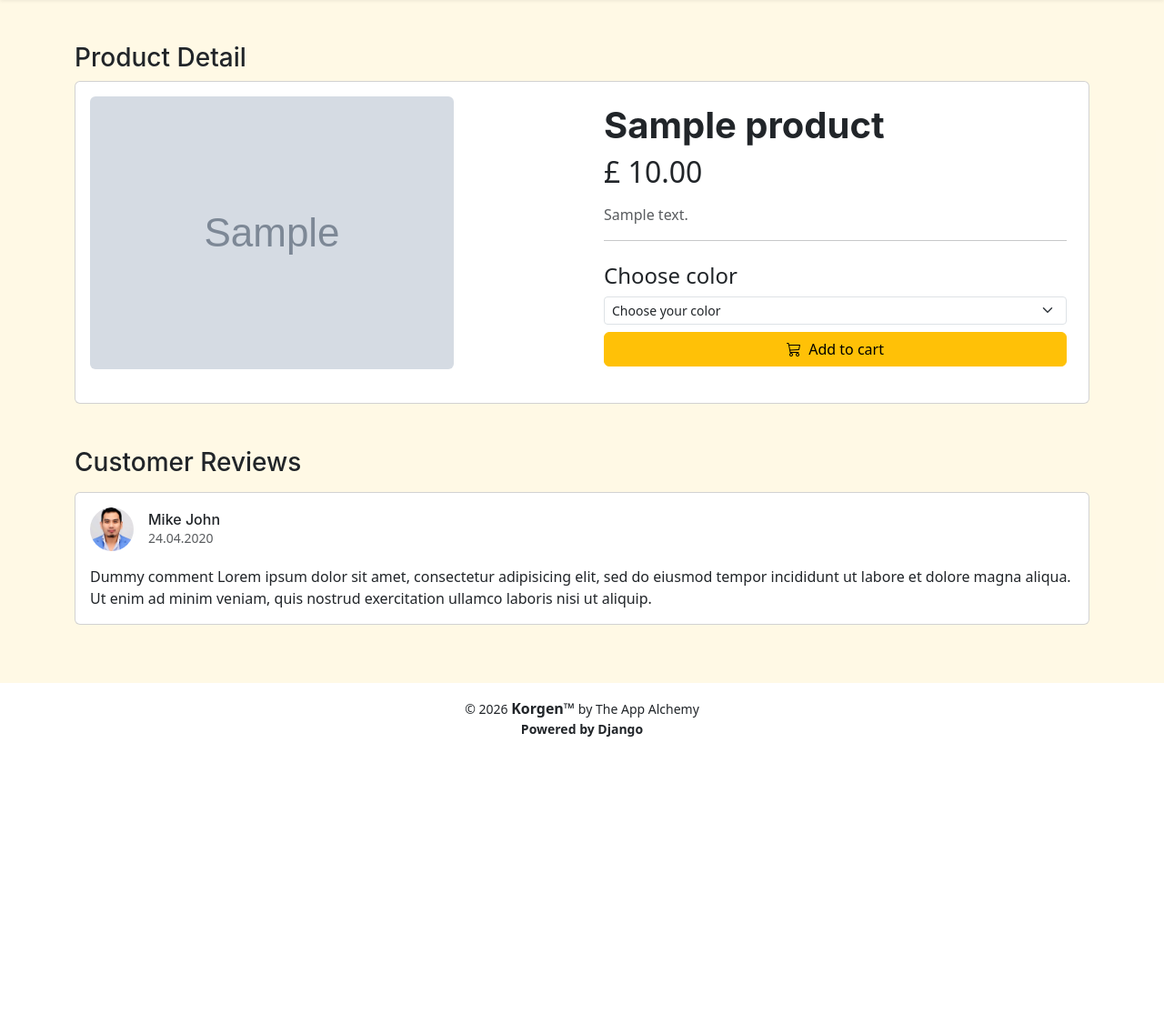
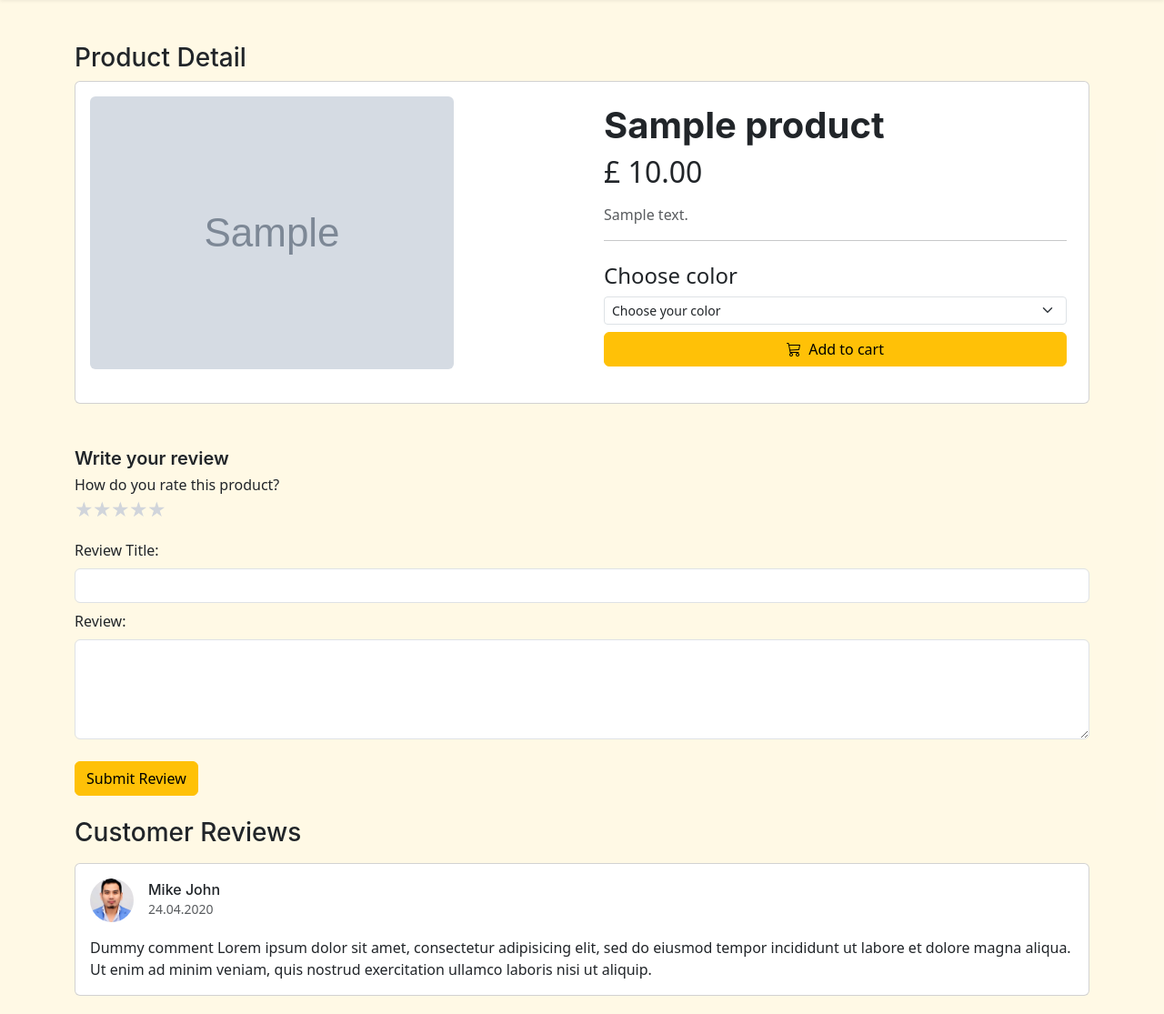
Before and after one commit to disaac318/Korgen-eCommerce-MSP4, a Django app: a page that uses templates/base.html in a window 1280 px wide. Shown: the part 112-1227 px from the top of the page at 91% size. Before the commit the page ends 922 px from the top, so only its background shows below. Run offline with Django 5.2, Linux system fonts and the light colour scheme; tables that the repository leaves empty hold one stand-in row (values such as "Sample post"); grey boxes marked "Sample" are stand-in pictures; some libraries are stand-ins or nearby versions.

Commit message:
established rate and review system

```diff
--- a/korgen_eCom/static/css/style.css
+++ b/korgen_eCom/static/css/style.css
@@ -174,7 +174,54 @@ textarea.form-control::placeholder {
     }
 }
 
+/* rating */
 
-/* .text-emphasis {
-     color: var(--bs-emphasis-color);
-} */
+.rate > input {
+    display: none;
+}
+
+.rate {
+    display: inline-block;
+    border: 0;
+    font-size: 1.25rem;
+    line-height: 1;
+}
+
+.rate > label {
+    float: right;
+    color: #d1d5db;
+    cursor: pointer;
+    display: block;
+    height: 1em;
+    line-height: 1em;
+    overflow: hidden;
+    position: relative;
+    white-space: nowrap;
+    width: 1em;
+}
+
+.rate > label:before {
+    display: block;
+    content: "\2605";
+    margin: 0;
+    width: 1em;
+}
+
+/* half star */
+.rate > label.half {
+    margin-right: -0.5em;
+    width: 0.5em;
+    z-index: 2;
+}
+
+
+/* click and hover */
+.rate > input:checked ~ label,
+.rate > label:hover,
+.rate > label:hover ~ label,
+.rate > input:checked + label:hover,
+.rate > input:checked + label:hover ~ label,
+.rate > input:checked ~ label:hover,
+.rate > input:checked ~ label:hover ~ label {
+    color: #ffb503;
+}
--- a/store/templates/store/product_detail.html
+++ b/store/templates/store/product_detail.html
@@ -87,53 +87,14 @@
                                                   disabled
                                                   selected>Choose your color</option>
                                              {% for color in color_variations %}
-                                             <option value="{{ color.variation_value | lower }}">{{ color.variation_value | capfirst }}</option>
+                                             <option value="{{ color.variation_value|lower }}">{{ color.variation_value|capfirst }}</option>
                                              {% endfor %}
 
                                         </select>
                                         {% endif %}
 
 
-                                        <!-- Color -->
-                                        <!-- <fieldset class="mb-3 mt-4">
-                                        <legend class="h4 mb-2">Choose color</legend>
-                                        <div class="btn-group"
-                                             role="group"
-                                             aria-label="Choose color">
-                                             <input type="radio"
-                                                  class="btn-check"
-                                                  name="color"
-                                                  id="colorSilver"
-                                                  autocomplete="off">
-                                             <label class="btn btn-outline-secondary btn-sm"
-                                                  for="colorSilver">Silver</label>
 
-                                             <input type="radio"
-                                                  class="btn-check"
-                                                  name="color"
-                                                  id="colorGray"
-                                                  autocomplete="off">
-                                             <label class="btn btn-outline-secondary btn-sm"
-                                                  for="colorGray">Gray</label>
-
-                                             <input type="radio"
-                                                  class="btn-check"
-                                                  name="color"
-                                                  id="colorGold"
-                                                  autocomplete="off"
-                                                  checked>
-                                             <label class="btn btn-outline-secondary btn-sm"
-                                                  for="colorGold">Gold</label>
-
-                                             <input type="radio"
-                                                  class="btn-check"
-                                                  name="color"
-                                                  id="colorBlack"
-                                                  autocomplete="off">
-                                             <label class="btn btn-outline-secondary btn-sm"
-                                                  for="colorBlack">Black</label>
-                                        </div>
-                                   </fieldset> -->
 
                                         <!-- Select Sizes Dropdown Menu   -->
                                         {% if size_variations %}
@@ -144,55 +105,16 @@
                                              id="sizeSelect"
                                              aria-label="Select size"
                                              required>
-                                             <option value="" disabled selected>Choose your size</option>
+                                             <option value=""
+                                                  disabled
+                                                  selected>Choose your size</option>
                                              {% for size in size_variations %}
-                                             <option value="{{ size.variation_value | lower }}">{{ size.variation_value | capfirst }}</option>
+                                             <option value="{{ size.variation_value|lower }}">{{ size.variation_value|capfirst }}</option>
                                              {% endfor %}
                                         </select>
                                         {% endif %}
 
-                                        <!-- Size -->
-                                        <!-- <fieldset class="mb-3 mt-4">
-                                             <legend class="h4 mb-2">Select size</legend> -->
-                                        <!-- <div class="btn-group"
-                                                  role="group"
-                                                  aria-label="Select size">
-                                                  <input type="radio"
-                                                       class="btn-check"
-                                                       name="size"
-                                                       id="sizeS"
-                                                       autocomplete="off">
-                                                  <label class="btn btn-outline-secondary btn-sm"
-                                                       for="sizeS">S</label>
 
-                                                  <input type="radio"
-                                                       class="btn-check"
-                                                       name="size"
-                                                       id="sizeM"
-                                                       autocomplete="off"
-                                                       checked>
-                                                  <label class="btn btn-outline-secondary btn-sm"
-                                                       for="sizeM">M</label>
-
-                                                  <input type="radio"
-                                                       class="btn-check"
-                                                       name="size"
-                                                       id="sizeL"
-                                                       autocomplete="off">
-                                                  <label class="btn btn-outline-secondary btn-sm"
-                                                       for="sizeL">L</label>
-
-                                                  <input type="radio"
-                                                       class="btn-check"
-                                                       name="size"
-                                                       id="sizeXL"
-                                                       autocomplete="off">
-                                                  <label class="btn btn-outline-secondary btn-sm"
-                                                       for="sizeXL">XL</label>
-
-                                             </div> -->
-
-                                        <!-- <hr> -->
                                         {% if single_product.stock > 0 %}
                                         <button type="submit"
                                              class="btn btn-warning w-100 mt-2"><i class="bi bi-cart3 me-1"
@@ -215,6 +137,116 @@
           <!-- Reviews -->
           <section class="mt-5"
                aria-label="Customer reviews">
+               <form action="{% url 'submit_review' single_product.id %}"
+                    method="post">
+                    {% csrf_token %}
+                    <h5>Write your review</h5>
+
+                    <fieldset class="mb-3">
+                         <legend class="h6">How do you rate this product?</legend>
+                         <div class="rate">
+                              <input type="radio"
+                                   id="star5"
+                                   name="rating"
+                                   value="5"
+                                   required>
+                              <label for="star5"
+                                   title="5 stars">5 stars</label>
+
+                              <input type="radio"
+                                   id="star4half"
+                                   name="rating"
+                                   value="4.5">
+                              <label for="star4half"
+                                   class="half"
+                                   title="4.5 stars">4.5 stars</label>
+
+                              <input type="radio"
+                                   id="star4"
+                                   name="rating"
+                                   value="4">
+                              <label for="star4"
+                                   title="4 stars">4 stars</label>
+
+                              <input type="radio"
+                                   id="star3half"
+                                   name="rating"
+                                   value="3.5">
+                              <label for="star3half"
+                                   class="half"
+                                   title="3.5 stars">3.5 stars</label>
+
+                              <input type="radio"
+                                   id="star3"
+                                   name="rating"
+                                   value="3">
+                              <label for="star3"
+                                   title="3 stars">3 stars</label>
+
+                              <input type="radio"
+                                   id="star2half"
+                                   name="rating"
+                                   value="2.5">
+                              <label for="star2half"
+                                   class="half"
+                                   title="2.5 stars">2.5 stars</label>
+
+                              <input type="radio"
+                                   id="star2"
+                                   name="rating"
+                                   value="2">
+                              <label for="star2"
+                                   title="2 stars">2 stars</label>
+
+                              <input type="radio"
+                                   id="star1half"
+                                   name="rating"
+                                   value="1.5">
+                              <label for="star1half"
+                                   class="half"
+                                   title="1.5 stars">1.5 stars</label>
+
+                              <input type="radio"
+                                   id="star1"
+                                   name="rating"
+                                   value="1">
+                              <label for="star1"
+                                   title="1 star">1 star</label>
+
+                              <input type="radio"
+                                   id="starhalf"
+                                   name="rating"
+                                   value="0.5">
+                              <label for="starhalf"
+                                   class="half"
+                                   title="0.5 stars">0.5 stars</label>
+                         </div>
+                    </fieldset>
+
+                    <label for="reviewSubject"
+                         class="form-label">Review Title:</label>
+                    <input type="text"
+                         id="reviewSubject"
+                         class="form-control mb-2"
+                         name="subject">
+
+                    <label for="reviewText"
+                         class="form-label">Review:</label>
+                    <textarea name="review"
+                         id="reviewText"
+                         class="form-control"
+                         rows="4"></textarea>
+                    {% if review_login_message %}
+                    <p class="fw-bold mt-3 mb-4 text-danger">{{ review_login_message }}</p>
+                    {% endif %}
+                    {% if review_purchase_message %}
+                    <p class="fw-bold mt-3 mb-4 text-danger">{{ review_purchase_message }}</p>
+                    {% endif %}
+                    <br>
+                    <button type="submit"
+                         class="btn btn-warning mb-4">Submit Review</button>
+               </form>
+
                <header class="mb-3">
                     <h2 class="h3 mb-0">Customer Reviews</h2>
                </header>
--- a/store/urls.py
+++ b/store/urls.py
@@ -6,9 +6,10 @@ urlpatterns = [
     path('', views.store, name='store'),
     path('category/<slug:category_slug>/', views.store,
           name='products_by_category'),
+    path('search/', views.search, name='search'),
+    path('submit_review/<int:product_id>/', views.submit_review, name='submit_review'),
     path('<slug:category_slug>/<slug:product_slug>/',
         views.product_detail,
         name='product_detail'),
-    path('search/', views.search, name='search'),
 
 ]
--- a/store/views.py
+++ b/store/views.py
@@ -1,10 +1,25 @@
-from django.shortcuts import get_object_or_404, render
+from django.contrib import messages
+from django.shortcuts import get_object_or_404, redirect, render
 from category.models import Category
-from .models import Product
+from .models import Product, ReviewRating
 from django.core.paginator import Paginator
+from .forms import ReviewForm
+from orders.models import OrderProduct
 
 
 # Create your views here.
+def _user_has_purchased_product(user, product_id):
+    if not user.is_authenticated:
+        return False
+
+    return OrderProduct.objects.filter(
+        user=user,
+        product_id=product_id,
+        ordered=True,
+        order__is_ordered=True,
+    ).exists()
+
+
 def store(request, category_slug=None):
     products = Product.objects.filter(is_available=True).order_by('id')
     selected_category = None
@@ -44,11 +59,17 @@ def product_detail(request, category_slug, product_slug):
     )
     color_variations = single_product.variation_set.colors()
     size_variations = single_product.variation_set.sizes()
+    can_review = _user_has_purchased_product(request.user, single_product.id)
+    review_purchase_message = request.session.pop('review_purchase_message', '')
+    review_login_message = request.session.pop('review_login_message', '')
 
     context = {
         'single_product': single_product,
         'color_variations': color_variations,
         'size_variations': size_variations,
+        'can_review': can_review,
+        'review_purchase_message': review_purchase_message,
+        'review_login_message': review_login_message,
     }
 
     return render(request, 'store/product_detail.html', context)
@@ -76,3 +97,48 @@ def search(request):
     }
 
     return render(request, 'store/store.html', context)
+
+
+def submit_review(request, product_id):
+    url = request.META.get('HTTP_REFERER') or 'store'
+
+    if request.method != 'POST':
+        return redirect(url)
+
+    if not request.user.is_authenticated:
+        request.session['review_login_message'] = 'Please sign in to leave a review.'
+        return redirect(url)
+
+    review = ReviewRating.objects.filter(
+        user=request.user,
+        product_id=product_id,
+    ).first()
+
+    if review is None and not _user_has_purchased_product(request.user, product_id):
+        request.session['review_purchase_message'] = 'You must purchase this product before reviewing it.'
+        return redirect(url)
+
+    if review is not None:
+        form = ReviewForm(request.POST, instance=review)
+        if form.is_valid():
+            form.save()
+            request.session.pop('review_purchase_message', None)
+            request.session.pop('review_login_message', None)
+            messages.success(request, 'Thank you! Your review has been updated.')
+        else:
+            messages.error(request, 'Please check your review and try again.')
+    else:
+        form = ReviewForm(request.POST)
+        if form.is_valid():
+            data = form.save(commit=False)
+            data.ip = request.META.get('REMOTE_ADDR')
+            data.product_id = product_id
+            data.user = request.user
+            data.save()
+            request.session.pop('review_purchase_message', None)
+            request.session.pop('review_login_message', None)
+            messages.success(request, 'Thank you! Your review has been submitted.')
+        else:
+            messages.error(request, 'Please check your review and try again.')
+
+    return redirect(url)
--- a/templates/base.html
+++ b/templates/base.html
@@ -33,7 +33,7 @@
                type="text/css" />
 
           <link rel="stylesheet"
-               href="{% static 'css/style.css' %}?v=payment-heading-1" />{% endblock extra_css %}
+               href="{% static 'css/style.css' %}?v=rating-stars-7" />{% endblock extra_css %}
 
 
 
```
Also changed, not shown: requirements.txt (+13 -0 lines), store/admin.py (+7 -1 lines), store/forms.py (added, +9 -0 lines), store/models.py (+15 -0 lines), store/templates/store/forms.py (added, +8 -0 lines), store/migrations/0004_reviewrating.py (added).
